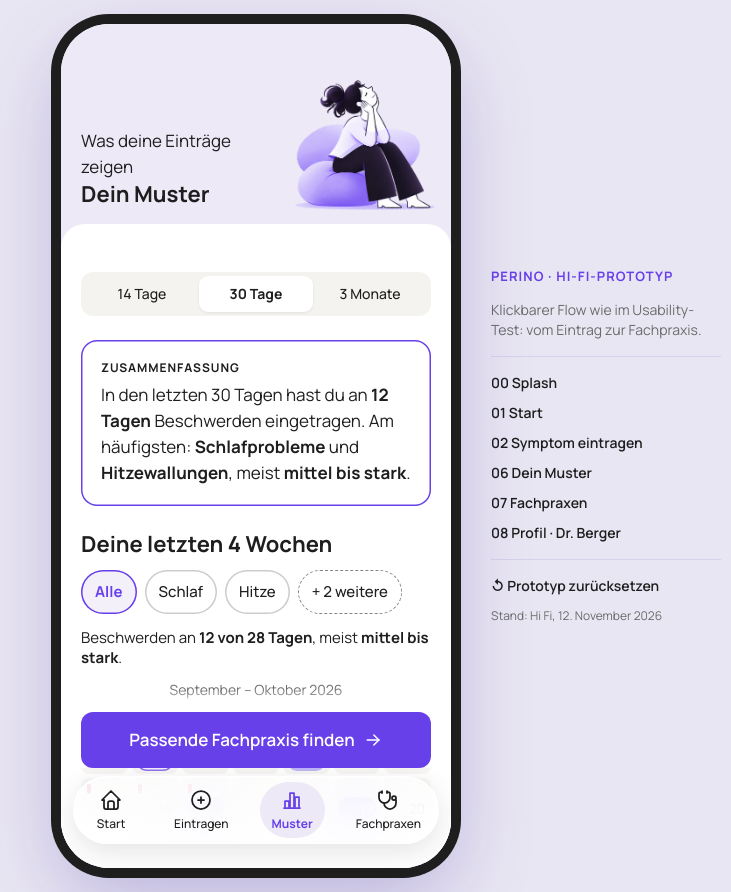
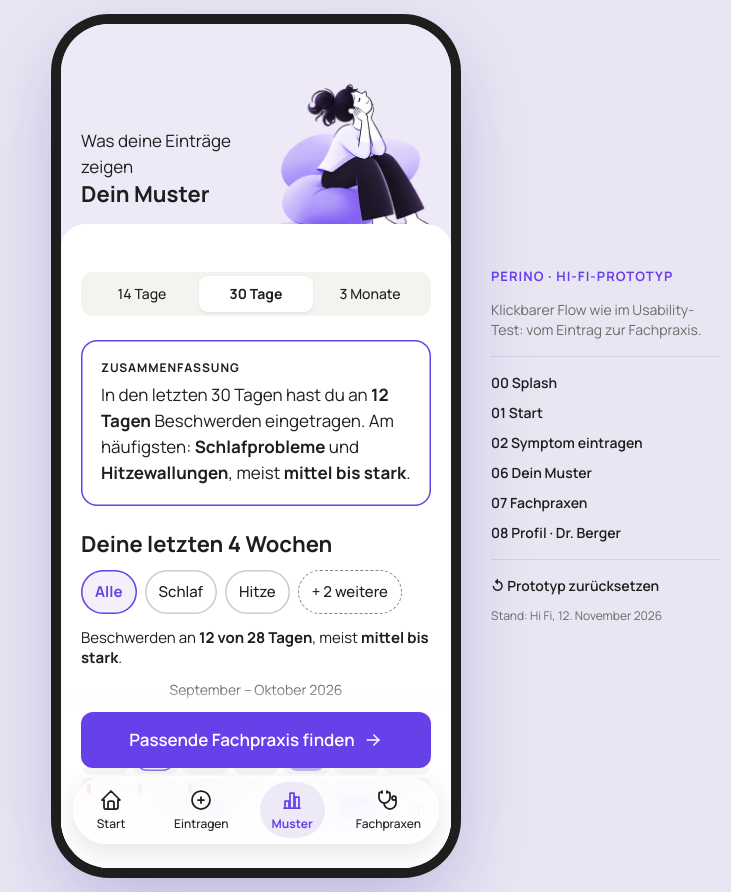
Before and after one commit to christinahaag-art/perimenopause-prototyp, a React (Vite) app: page /muster in a window 1280 px wide. Shown: the whole page, without its empty margins (249-980 px from the left). Built offline with nearby package versions, Linux system fonts and the light colour scheme.

Commit message:
Add files via upload

```diff
--- a/src/styles.css
+++ b/src/styles.css
@@ -285,5 +285,7 @@ b, strong { font-weight: 700; }
 /* Freigestellte Illustrationen im App-Violett, Haut und Gesicht bleiben weiß */
 .kopf__ill img { mix-blend-mode: normal; }
 .kopf__ill .kopf__hue { display: none; }
-/* Muster und Fachpraxen: Illustration kleiner, da jetzt freigestellt */
-.kopf__ill:not(.kopf__ill--start) { width: 140px; height: 150px; right: 16px; bottom: 28px; }
+/* Position und Größe exakt wie in Figma (Kopfbereich 390 × 224, Maße relativ zur rechten/oberen Kante) */
+.kopf__ill--start { right: 51px; top: 92px; bottom: auto; width: 102px; height: 111px; }
+.kopf__ill--muster { right: 14px; top: 54px; bottom: auto; width: 158px; height: 158px; }
+.kopf__ill--fachpraxen { right: -18px; top: 30px; bottom: auto; width: 192px; height: 179px; }
```
